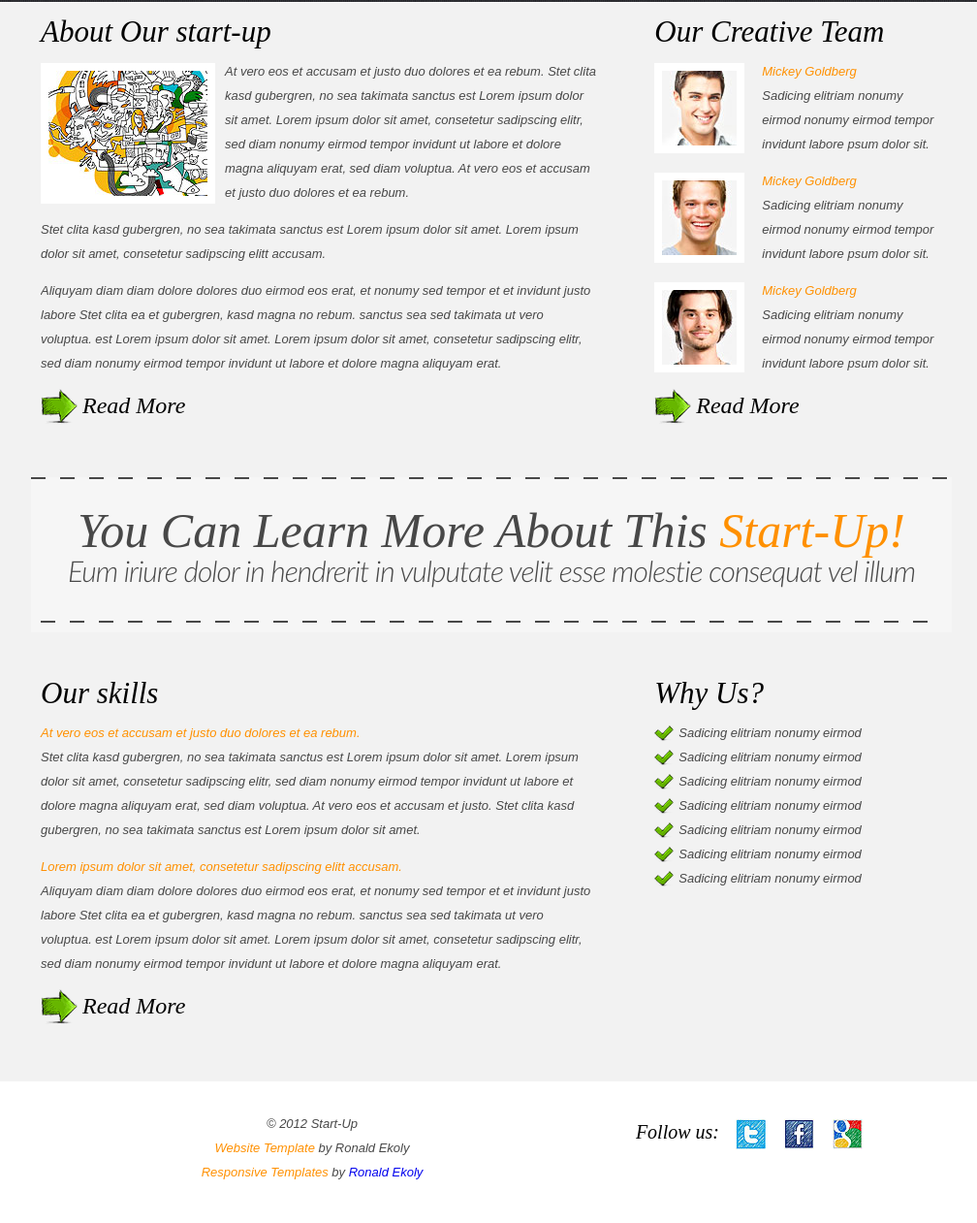
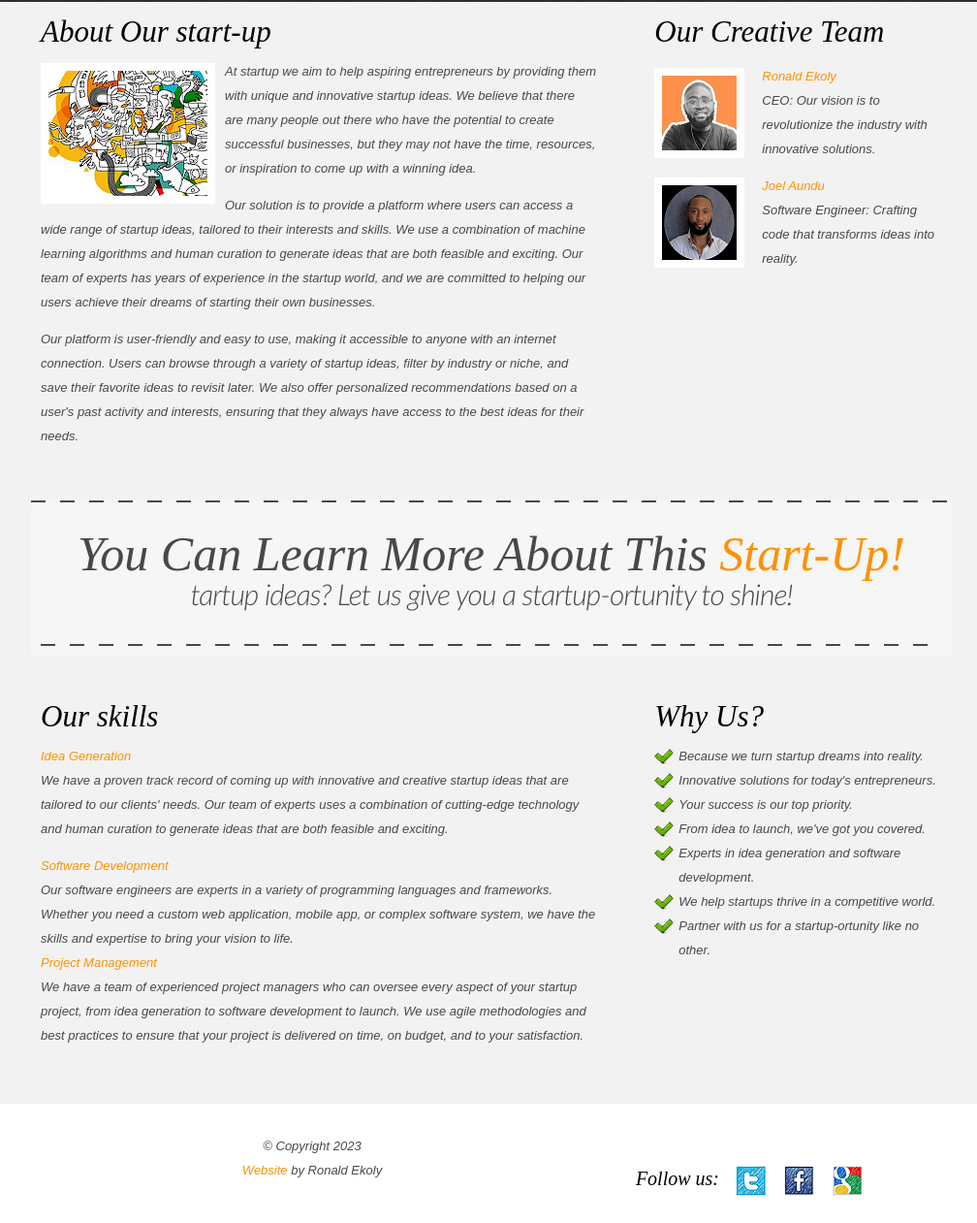
Before and after one commit to ronaldekoly/start-up, a plain HTML site: page about.html in a window 1280 px wide. Shown: the part 180-1441 px from the top of the page at 97% size, without its empty margins (133-1141 px from the left). Drawn offline with Linux system fonts and the light colour scheme; a web font is replaced by a local one.

Commit message:
Edit About page

```diff
--- a/about.html
+++ b/about.html
@@ -38,29 +38,34 @@
                 <div class="box-5 right-1">
                   <img src="images/page2-img1.jpg" class="img-border fleft" />
                   <p class="p2">
-                    At vero eos et accusam et justo duo dolores et ea rebum.
-                    Stet clita kasd gubergren, no sea takimata sanctus est Lorem
-                    ipsum dolor sit amet. Lorem ipsum dolor sit amet, consetetur
-                    sadipscing elitr, sed diam nonumy eirmod tempor invidunt ut
-                    labore et dolore magna aliquyam erat, sed diam voluptua. At
-                    vero eos et accusam et justo duo dolores et ea rebum.
+                    At startup we aim to help aspiring entrepreneurs by
+                    providing them with unique and innovative startup ideas. We
+                    believe that there are many people out there who have the
+                    potential to create successful businesses, but they may not
+                    have the time, resources, or inspiration to come up with a
+                    winning idea.
                   </p>
                   <p class="p2">
-                    Stet clita kasd gubergren, no sea takimata sanctus est Lorem
-                    ipsum dolor sit amet. Lorem ipsum dolor sit amet, consetetur
-                    sadipscing elitt accusam.
+                    Our solution is to provide a platform where users can access
+                    a wide range of startup ideas, tailored to their interests
+                    and skills. We use a combination of machine learning
+                    algorithms and human curation to generate ideas that are
+                    both feasible and exciting. Our team of experts has years of
+                    experience in the startup world, and we are committed to
+                    helping our users achieve their dreams of starting their own
+                    businesses.
                   </p>
                   <p>
-                    Aliquyam diam diam dolore dolores duo eirmod eos erat, et
-                    nonumy sed tempor et et invidunt justo labore Stet clita ea
-                    et gubergren, kasd magna no rebum. sanctus sea sed takimata
-                    ut vero voluptua. est Lorem ipsum dolor sit amet. Lorem
-                    ipsum dolor sit amet, consetetur sadipscing elitr, sed diam
-                    nonumy eirmod tempor invidunt ut labore et dolore magna
-                    aliquyam erat.
+                    Our platform is user-friendly and easy to use, making it
+                    accessible to anyone with an internet connection. Users can
+                    browse through a variety of startup ideas, filter by
+                    industry or niche, and save their favorite ideas to revisit
+                    later. We also offer personalized recommendations based on a
+                    user's past activity and interests, ensuring that they
+                    always have access to the best ideas for their needs.
                   </p>
                 </div>
-                <a href="#" class="button top-4">Read More</a>
+                <!-- <a href="#" class="button top-4">Read More</a> -->
               </div>
             </div>
 
@@ -68,42 +73,23 @@
               <div class="wrap-col">
                 <h2>Our Creative Team</h2>
 
-                <div class="top-5">
-                  <img
-                    src="images/page2-img2.jpg"
-                    class="img-border img-indent"
-                  />
+                <div class="top-6">
+                  <img src="images/roland2.jpg" class="img-border img-indent" />
                   <p>
-                    <a href="#" class="link">Mickey Goldberg</a><br />
-                    Sadicing elitriam nonumy eirmod nonumy eirmod tempor
-                    invidunt labore psum dolor sit.
+                    <a href="#" class="link">Ronald Ekoly</a><br />
+                    CEO: Our vision is to revolutionize the industry with
+                    innovative solutions.
                   </p>
                 </div>
 
                 <div class="top-6">
-                  <img
-                    src="images/page2-img3.jpg"
-                    class="img-border img-indent"
-                  />
+                  <img src="images/juice.jpg" class="img-border img-indent" />
                   <p>
-                    <a href="#" class="link">Mickey Goldberg</a><br />
-                    Sadicing elitriam nonumy eirmod nonumy eirmod tempor
-                    invidunt labore psum dolor sit.
+                    <a href="#" class="link">Joel Aundu</a><br />
+                    Software Engineer: Crafting code that transforms ideas into
+                    reality.
                   </p>
                 </div>
-
-                <div class="top-6">
-                  <img
-                    src="images/page2-img4.jpg"
-                    class="img-border img-indent"
-                  />
-                  <p>
-                    <a href="#" class="link">Mickey Goldberg</a><br />
-                    Sadicing elitriam nonumy eirmod nonumy eirmod tempor
-                    invidunt labore psum dolor sit.
-                  </p>
-                </div>
-                <a href="#" class="button top-4">Read More</a>
               </div>
             </div>
           </div>
@@ -115,8 +101,7 @@
                   You Can Learn More About This <span>Start-Up!</span>
                 </p>
                 <p class="text-4">
-                  Eum iriure dolor in hendrerit in vulputate velit esse molestie
-                  consequat vel illum
+                  tartup ideas? Let us give you a startup-ortunity to shine!
                 </p>
               </div>
             </div>
@@ -129,32 +114,32 @@
 
                 <div class="top-5 right-1">
                   <p class="p2">
-                    <a href="#" class="link"
-                      >At vero eos et accusam et justo duo dolores et ea
-                      rebum.</a
-                    ><br />
-                    Stet clita kasd gubergren, no sea takimata sanctus est Lorem
-                    ipsum dolor sit amet. Lorem ipsum dolor sit amet, consetetur
-                    sadipscing elitr, sed diam nonumy eirmod tempor invidunt ut
-                    labore et dolore magna aliquyam erat, sed diam voluptua. At
-                    vero eos et accusam et justo. Stet clita kasd gubergren, no
-                    sea takimata sanctus est Lorem ipsum dolor sit amet.
+                    <a href="#" class="link">Idea Generation</a><br />
+                    We have a proven track record of coming up with innovative
+                    and creative startup ideas that are tailored to our clients'
+                    needs. Our team of experts uses a combination of
+                    cutting-edge technology and human curation to generate ideas
+                    that are both feasible and exciting.
                   </p>
 
                   <p>
-                    <a href="#" class="link"
-                      >Lorem ipsum dolor sit amet, consetetur sadipscing elitt
-                      accusam.</a
-                    ><br />
-                    Aliquyam diam diam dolore dolores duo eirmod eos erat, et
-                    nonumy sed tempor et et invidunt justo labore Stet clita ea
-                    et gubergren, kasd magna no rebum. sanctus sea sed takimata
-                    ut vero voluptua. est Lorem ipsum dolor sit amet. Lorem
-                    ipsum dolor sit amet, consetetur sadipscing elitr, sed diam
-                    nonumy eirmod tempor invidunt ut labore et dolore magna
-                    aliquyam erat.
+                    <a href="#" class="link">Software Development</a><br />
+                    Our software engineers are experts in a variety of
+                    programming languages and frameworks. Whether you need a
+                    custom web application, mobile app, or complex software
+                    system, we have the skills and expertise to bring your
+                    vision to life.
+                    <!-- <a href="#" class="button top-4">Read More</a> -->
                   </p>
-                  <a href="#" class="button top-4">Read More</a>
+                  <p>
+                    <a href="#" class="link">Project Management</a><br />
+                    We have a team of experienced project managers who can
+                    oversee every aspect of your startup project, from idea
+                    generation to software development to launch. We use agile
+                    methodologies and best practices to ensure that your project
+                    is delivered on time, on budget, and to your satisfaction.
+                    <!-- <a href="#" class="button top-4">Read More</a> -->
+                  </p>
                 </div>
               </div>
             </div>
@@ -164,13 +149,33 @@
                 <h2>Why Us?</h2>
 
                 <ul class="list-1 top-5">
-                  <li><a href="#">Sadicing elitriam nonumy eirmod</a></li>
-                  <li><a href="#">Sadicing elitriam nonumy eirmod</a></li>
-                  <li><a href="#">Sadicing elitriam nonumy eirmod</a></li>
-                  <li><a href="#">Sadicing elitriam nonumy eirmod</a></li>
-                  <li><a href="#">Sadicing elitriam nonumy eirmod</a></li>
-                  <li><a href="#">Sadicing elitriam nonumy eirmod</a></li>
-                  <li><a href="#">Sadicing elitriam nonumy eirmod</a></li>
+                  <li>
+                    <a href="#">Because we turn startup dreams into reality.</a>
+                  </li>
+                  <li>
+                    <a href="#"
+                      >Innovative solutions for today's entrepreneurs.</a
+                    >
+                  </li>
+                  <li><a href="#">Your success is our top priority.</a></li>
+                  <li>
+                    <a href="#">From idea to launch, we've got you covered.</a>
+                  </li>
+                  <li>
+                    <a href="#"
+                      >Experts in idea generation and software development.</a
+                    >
+                  </li>
+                  <li>
+                    <a href="#"
+                      >We help startups thrive in a competitive world.</a
+                    >
+                  </li>
+                  <li>
+                    <a href="#"
+                      >Partner with us for a startup-ortunity like no other.</a
+                    >
+                  </li>
                 </ul>
               </div>
             </div>
@@ -181,18 +186,23 @@
       <!-------------------- footer ------------------->
 
       <footer>
-        <p>
-          &copy; 2012 Start-Up<br />
-          <a href="#" class="link">Website Template</a> by Ronald Ekoly<br />
-          <a href="#" class="link">Responsive Templates</a> by
-          <a href="#">Ronald Ekoly</a>
-        </p>
+        <p>&copy; Copyright <span id="currentYear"></span></p>
+        <script>
+          var currentDate = new Date();
+          var currentYear = currentDate.getFullYear();
+
+          document.getElementById("currentYear").innerHTML = currentYear;
+        </script>
+        <br />
+        <p><a href="#" class="link">Website</a> by Ronald Ekoly<br /></p>
 
         <div class="social-icons">
           <span>Follow us:</span>
           <a href="http://wwww.twitter.com"><img src="images/icon-1.jpg" /></a>
-          <a href="#"><img src="images/icon-2.jpg" /></a>
-          <a href="#"><img src="images/icon-3.jpg" /></a>
+          <a href="https://web.facebook.com/"
+            ><img src="images/icon-2.jpg"
+          /></a>
+          <a href="https://www.google.com/"><img src="images/icon-3.jpg" /></a>
         </div>
       </footer>
     </main>
```
Also changed, not shown: images/juice.jpg (added), images/roland1.jfif (added), images/roland2.jpg (added).
